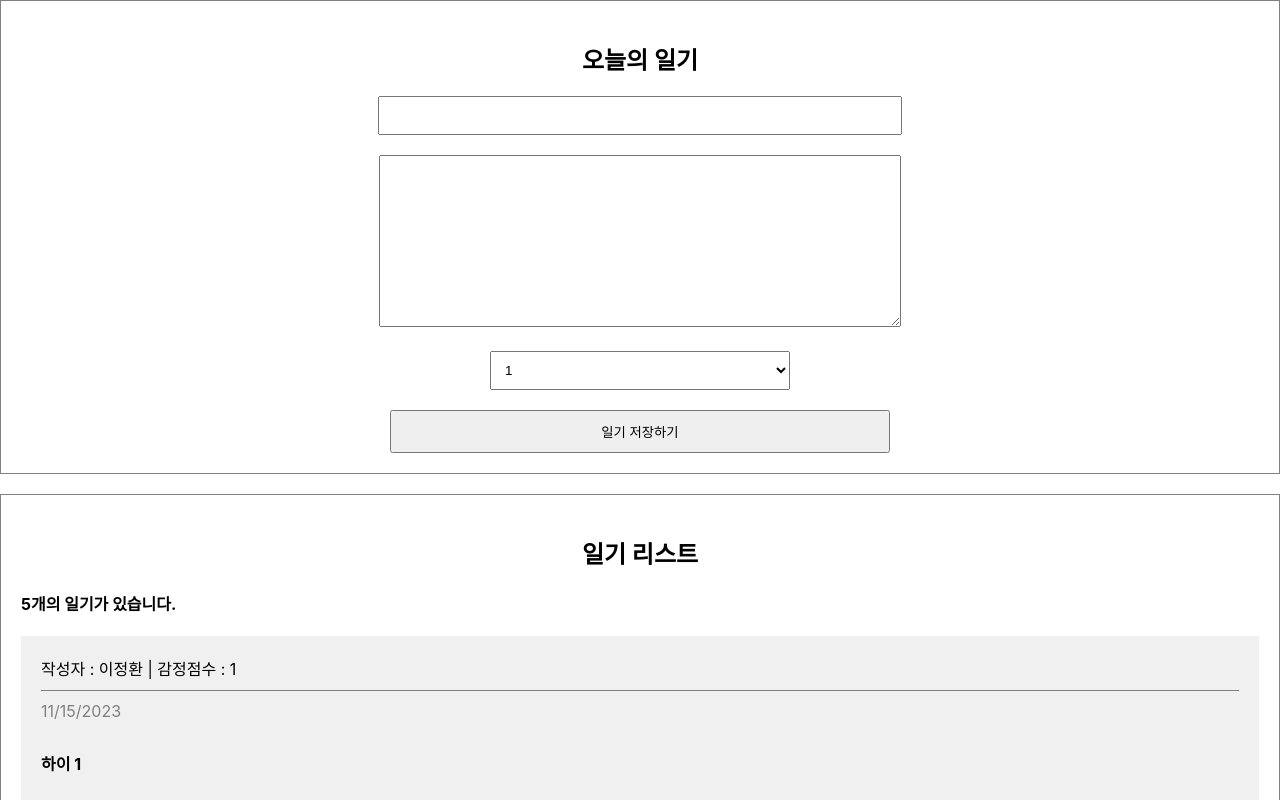
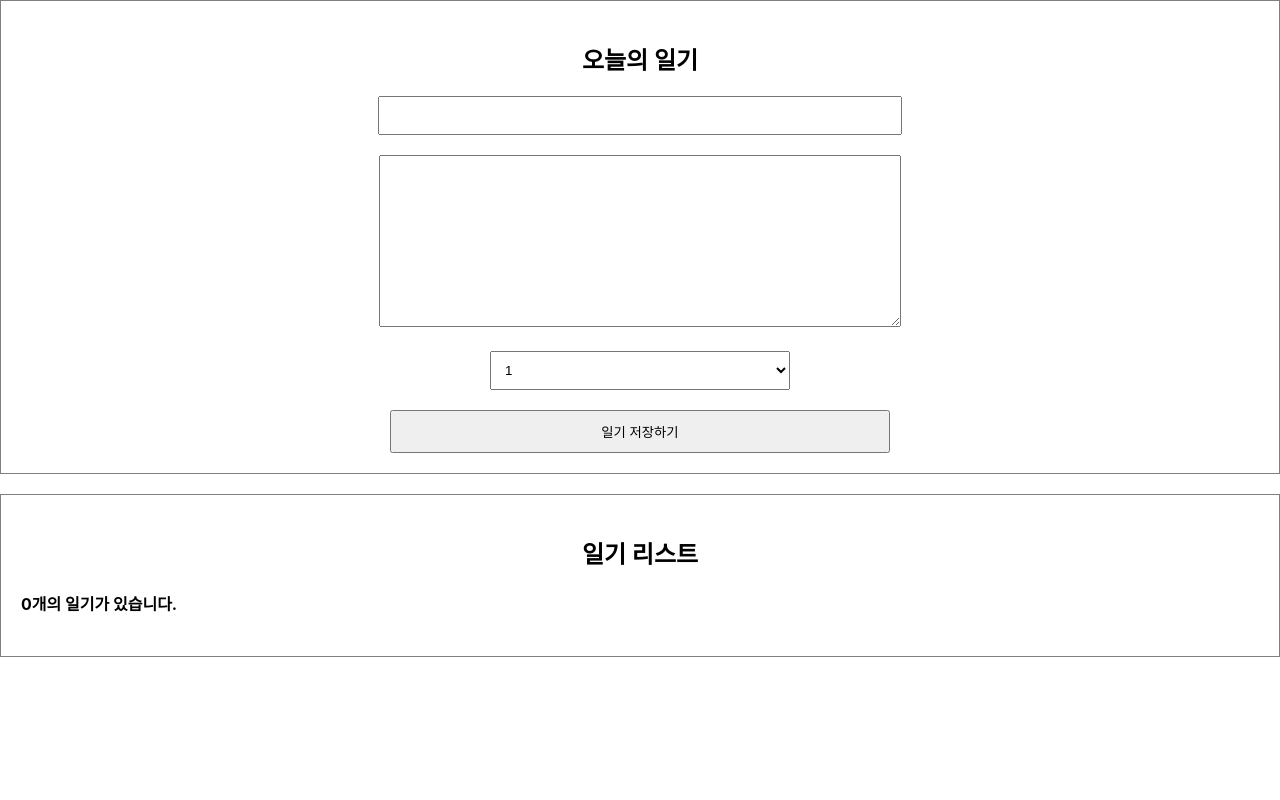
Before and after one commit to rhsiddlsidhd/SimpleDiary, a React (Create React App) app: page / in a window 1280 px wide. Shown: the top 800 px of the page. Built offline with nearby package versions, Linux system fonts and the light colour scheme.

Commit message:
:art: Feat:Create
Related to #7

```diff
--- a/src/App.js
+++ b/src/App.js
@@ -1,55 +1,32 @@
+import { useRef, useState } from "react";
 import "./App.css";
 import DiaryEditor from "./DiaryEditor";
 import DiaryList from "./DiaryList";
 
-const dummyList = [
-  {
-    id: 1,
-    author: "이정환",
-    content: "하이 1",
-    emotion: 1,
-    //getTime = 시간의 값을 받아서 milliseconds로 시간(number)을 돌려주는 함수
-    created_date: new Date().getTime(),
-  },
-  {
-    id: 2,
-    author: "아무개",
-    content: "하이 1",
-    emotion: 2,
-    //getTime = 시간의 값을 받아서 milliseconds로 시간(number)을 돌려주는 함수
-    created_date: new Date().getTime(),
-  },
-  {
-    id: 3,
-    author: "강아지",
-    content: "하이 1",
-    emotion: 3,
-    //getTime = 시간의 값을 받아서 milliseconds로 시간(number)을 돌려주는 함수
-    created_date: new Date().getTime(),
-  },
-  {
-    id: 4,
-    author: "고양이",
-    content: "하이 1",
-    emotion: 4,
-    //getTime = 시간의 값을 받아서 milliseconds로 시간(number)을 돌려주는 함수
-    created_date: new Date().getTime(),
-  },
-  {
-    id: 5,
-    author: "토끼",
-    content: "하이 1",
-    emotion: 5,
-    //getTime = 시간의 값을 받아서 milliseconds로 시간(number)을 돌려주는 함수
-    created_date: new Date().getTime(),
-  },
-];
+function App() {
+  const [data, setData] = useState([]);
 
-function App() {
+  const dataId = useRef(0);
+
+  const onCraete = (author, content, emotion) => {
+    const created_date = new Date().getTime();
+    const newItem = {
+      author,
+      emotion,
+      content,
+      created_date,
+      id: dataId.current,
+    };
+    dataId.current += 1;
+
+    //새로운 일기가 위로 올라오게 하기 위해
+    return setData([newItem, ...data]);
+  };
+
   return (
     <div className="App">
-      <DiaryEditor />
-      <DiaryList diaryList={dummyList} />
+      <DiaryEditor onCraete={onCraete} />
+      <DiaryList diaryList={data} />
     </div>
   );
 }
--- a/src/DiaryEditor.js
+++ b/src/DiaryEditor.js
@@ -1,6 +1,6 @@
 import { useRef, useState } from "react";
 
-const DiaryEditor = () => {
+const DiaryEditor = ({ onCraete }) => {
   // ================
   const authorInput = useRef();
   const contentInput = useRef();
@@ -31,7 +31,15 @@ const DiaryEditor = () => {
       contentInput.current.focus();
       return;
     }
+    onCraete(state.author, state.content, state.emotion);
     alert("저장 성공");
+
+    //저장 성공후 웹 화면 초기화를 위해 +추가
+    setState({
+      author: "",
+      content: "",
+      emotion: 1,
+    });
   };
 
   return (
```
